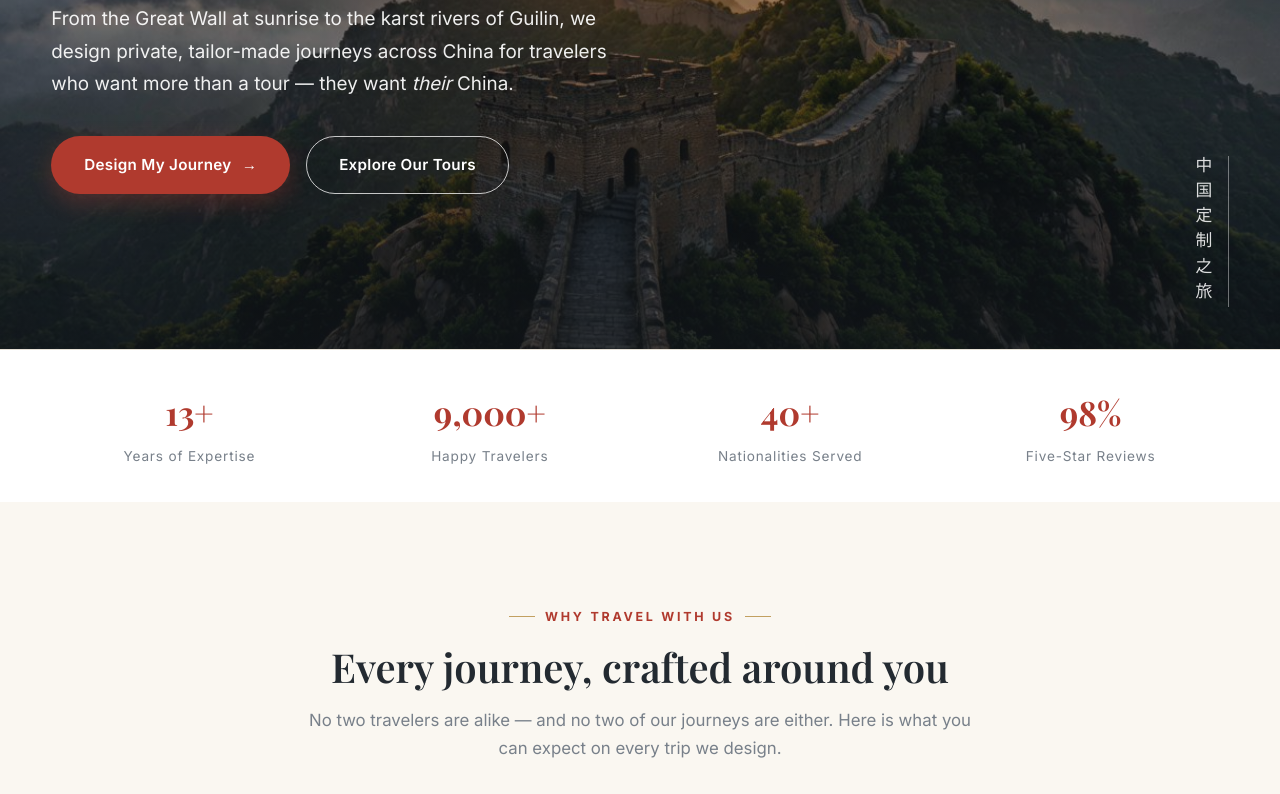
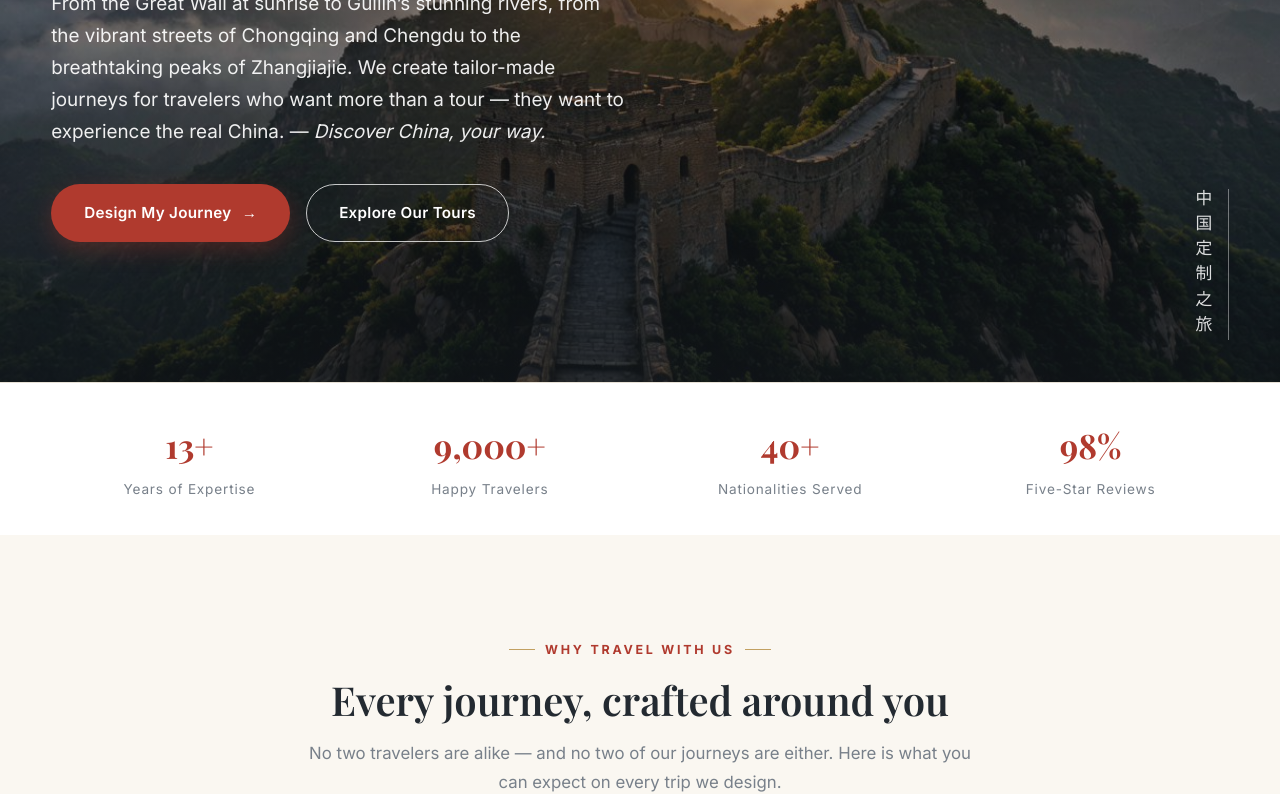
Before and after one commit to ggdy0540-hub/china-custom-tours, an Eleventy site: page src/index.njk in a window 1280 px wide. Shown: the part 434-1228 px from the top of the page. Built offline with nearby package versions, Linux system fonts and the light colour scheme; Eleventy itself is replaced by a stand-in of ours; files that its build step writes are made by us from their sources; a web font is replaced by a local one.

Commit message:
Update src/index.njk via visual editor

```diff
--- a/src/index.njk
+++ b/src/index.njk
@@ -21,13 +21,12 @@ sections:
 
                 <h1 class="display-h1">Take you to understand China</h1>
 
-                <p class="lead">
+                <p class="lead">From the Great Wall at sunrise to Guilin’s stunning rivers, from the vibrant streets of Chongqing and Chengdu to the breathtaking peaks of Zhangjiajie.
+      We create tailor-made journeys for travelers who want more than a tour —
+      they want to experience the real China.
+              —
+      <em>Discover China, your way.</em>
 
-                  From the Great Wall at sunrise to the karst rivers of Guilin, we design private,
-
-                  tailor-made journeys across China for travelers who want more than a tour —
-
-                  they want <em>their</em> China.
 
                 </p>
 
```
